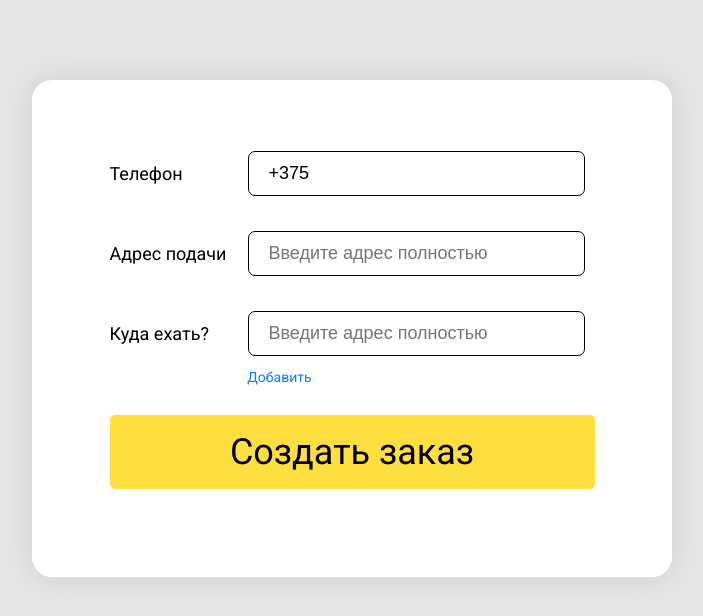
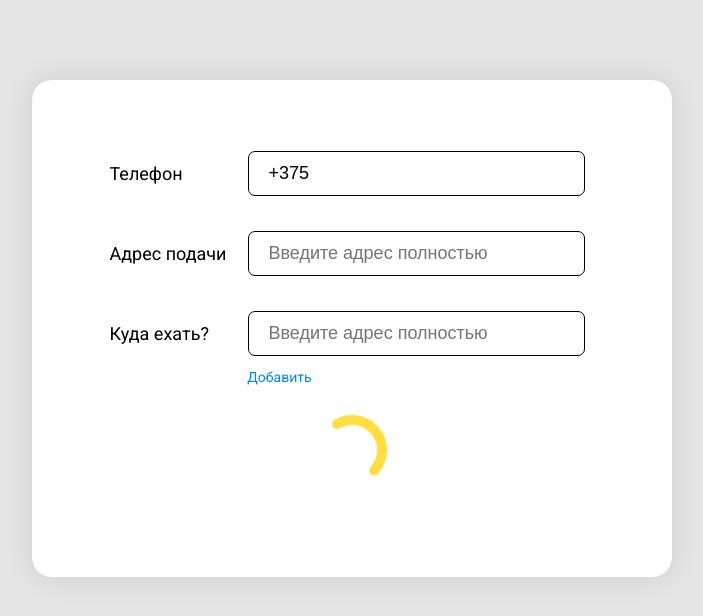
Before and after one commit to VoIlAlex/taxi, a React (Create React App) app: page / in a window 1280 px wide. Shown: the top 616 px of the page, without its empty margins (288-991 px from the left). Built offline with nearby package versions, Linux system fonts and the light colour scheme.

Commit message:
create loader and async types

```diff
--- /dev/null
+++ b/src/components/loader/Loader.jsx
@@ -0,0 +1,14 @@
+import React from 'react'
+
+import './loader.scss'
+
+
+const Loader = () => {
+    return (
+        <svg>
+            <circle cx='30' cy='30' r='30' />
+        </svg>
+    )
+}
+
+export default Loader
--- /dev/null
+++ b/src/components/loader/loader.scss
@@ -0,0 +1,41 @@
+svg {
+  margin-top: 30px;
+  position: relative;
+  width: 70px;
+  height: 70px;
+  animation: rotate 3s linear infinite;
+
+  @keyframes rotate {
+    0%{
+      transform: rotate(0deg);
+    }
+    100%{
+      transform: rotate(360deg);
+    }
+  }
+
+  circle {
+    width: 100%;
+    height: 100%;
+    fill: none;
+    stroke-width: 10;
+    stroke: #FFDE40;
+    stroke-linecap: round;
+    transform: translate(5px, 5px);
+    stroke-dasharray: 170;
+    stroke-dashoffset: 1700;
+    animation: animate 4s linear infinite;
+  }
+}
+
+@keyframes animate {
+  0%, 100%{
+    stroke-dashoffset: 170;
+  }
+  50%{
+    stroke-dashoffset: 0;
+  }
+  50.1%{
+    stroke-dashoffset: 340;
+  }
+}
--- a/src/components/orderForm/OrderForm.component.jsx
+++ b/src/components/orderForm/OrderForm.component.jsx
@@ -25,6 +25,7 @@ import {
 } from '../../redux/order/order.actions'
 
 import './order-form.style.scss'
+import Loader from "../loader/Loader";
 
 
 const OrderForm = ({
@@ -40,7 +41,7 @@ const OrderForm = ({
         }
         console.log(store.getState())
     }
-
+    let load = true
     return (
         <form className='form' onSubmit={handleSubmit}>
             {
@@ -113,8 +114,13 @@ const OrderForm = ({
                 </span>
                 }
             </div>
-
-            <CustomButton type='submit'>Создать заказ</CustomButton>
+            {
+                load
+                ?
+                    <Loader />
+                    :
+                    <CustomButton type='submit'>Создать заказ</CustomButton>
+            }
         </form>
     )
 }
--- a/src/redux/order/order.types.js
+++ b/src/redux/order/order.types.js
@@ -7,7 +7,10 @@ const actionTypes = {
     RESET_ORDER: 'RESET_ORDER',
     SET_TOUCH_PHONE: 'SET_TOUCH_PHONE',
     SET_ADDITIONAL_ADDRESSES: 'SET_ADDITIONAL_ADDRESSES',
-    DELETE_ADDRESS: 'DELETE_ADDRESS'
+    DELETE_ADDRESS: 'DELETE_ADDRESS',
+    START_ORDER: 'START_ORDER',
+    SUCCESS_ORDER: 'SUCCESS_ORDER',
+    FAILURE_ORDER: 'FAILURE_ORDER'
 }
 
 export default actionTypes
```
